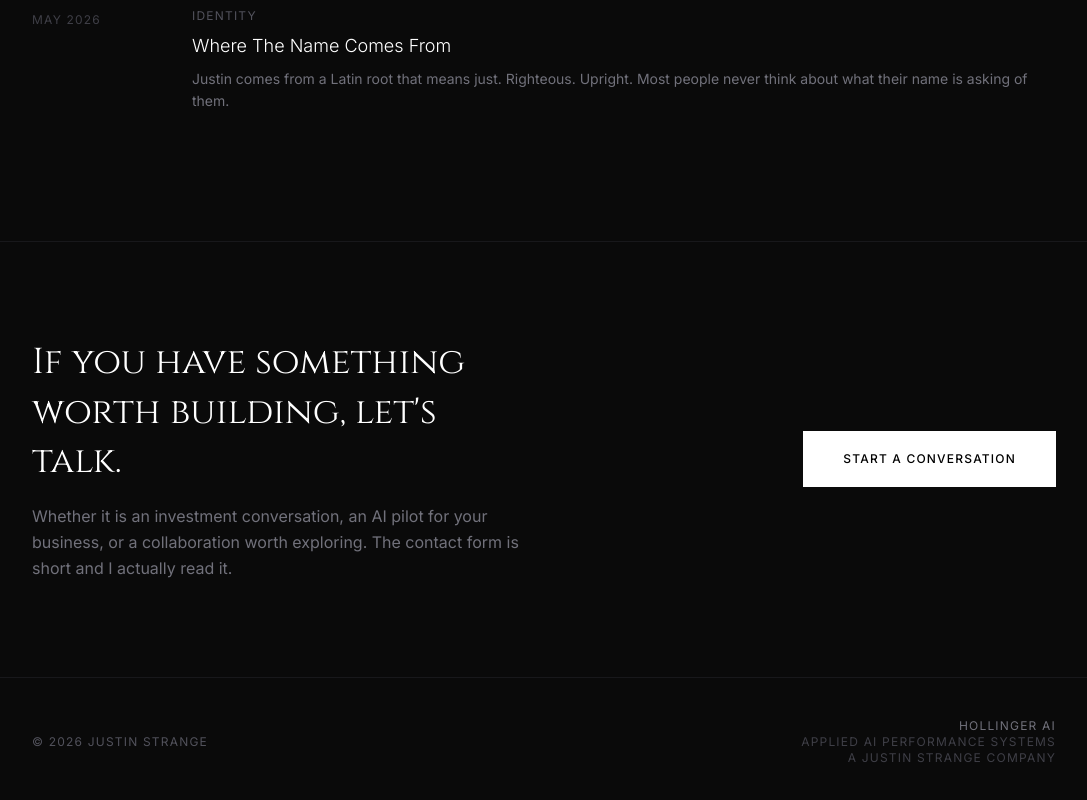
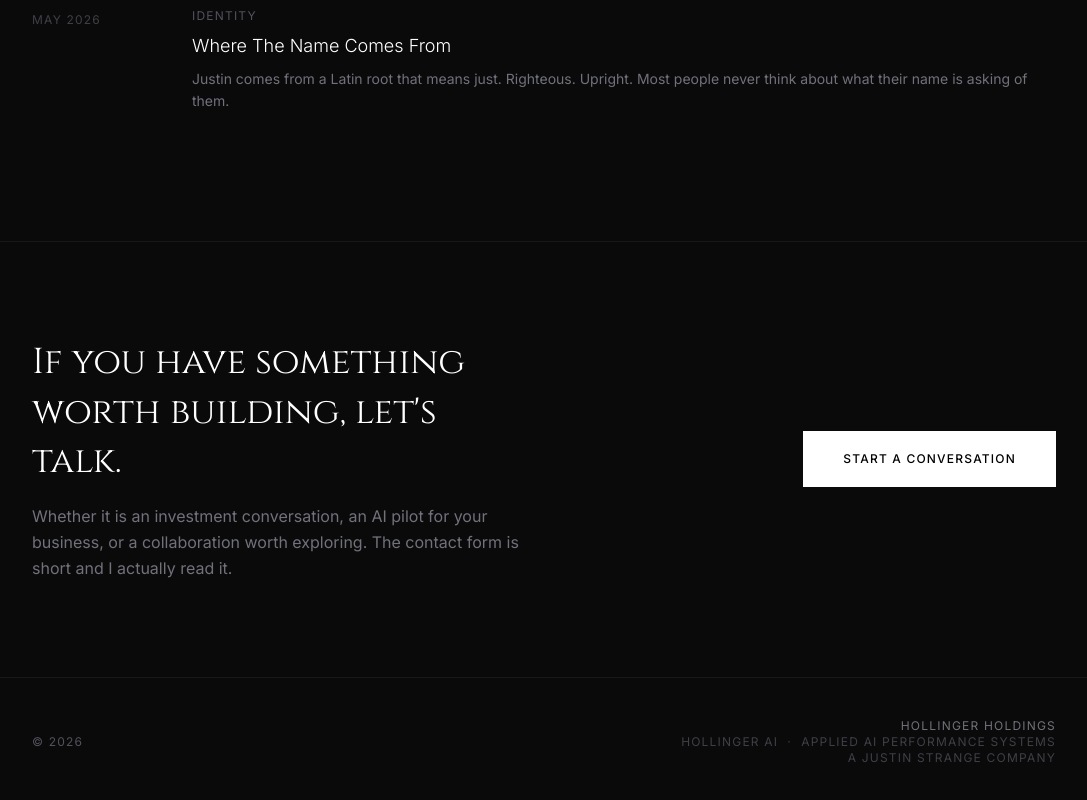
Before and after one commit to justinarstrange-commits/Justin-strange-site, a Next.js app: page / in a window 1280 px wide. Shown: the part 5794-6594 px from the top of the page, without its empty margins (96-1183 px from the left). Built offline with nearby package versions, Linux system fonts and the light colour scheme; no server answers.

Commit message:
Update footer: remove redundant name, add Hollinger Holdings tag
Co-Authored-By: Claude Sonnet 4.6 <noreply@anthropic.com>

```diff
--- a/components/Footer.tsx
+++ b/components/Footer.tsx
@@ -4,11 +4,11 @@ export function Footer() {
     <footer className="border-t border-zinc-900 py-10 px-6">
       <div className="max-w-5xl mx-auto flex flex-col sm:flex-row items-center justify-between gap-4">
         <p className="text-zinc-600 text-xs tracking-widest uppercase">
-          © {year} Justin Strange
+          © {year}
         </p>
         <div className="text-center sm:text-right">
-          <p className="text-zinc-500 text-xs tracking-widest uppercase">Hollinger AI</p>
-          <p className="text-zinc-700 text-xs tracking-widest uppercase">Applied AI Performance Systems</p>
+          <p className="text-zinc-500 text-xs tracking-widest uppercase">Hollinger Holdings</p>
+          <p className="text-zinc-700 text-xs tracking-widest uppercase">Hollinger AI &nbsp;·&nbsp; Applied AI Performance Systems</p>
           <p className="text-zinc-700 text-xs tracking-widest uppercase">A Justin Strange Company</p>
         </div>
       </div>
```
